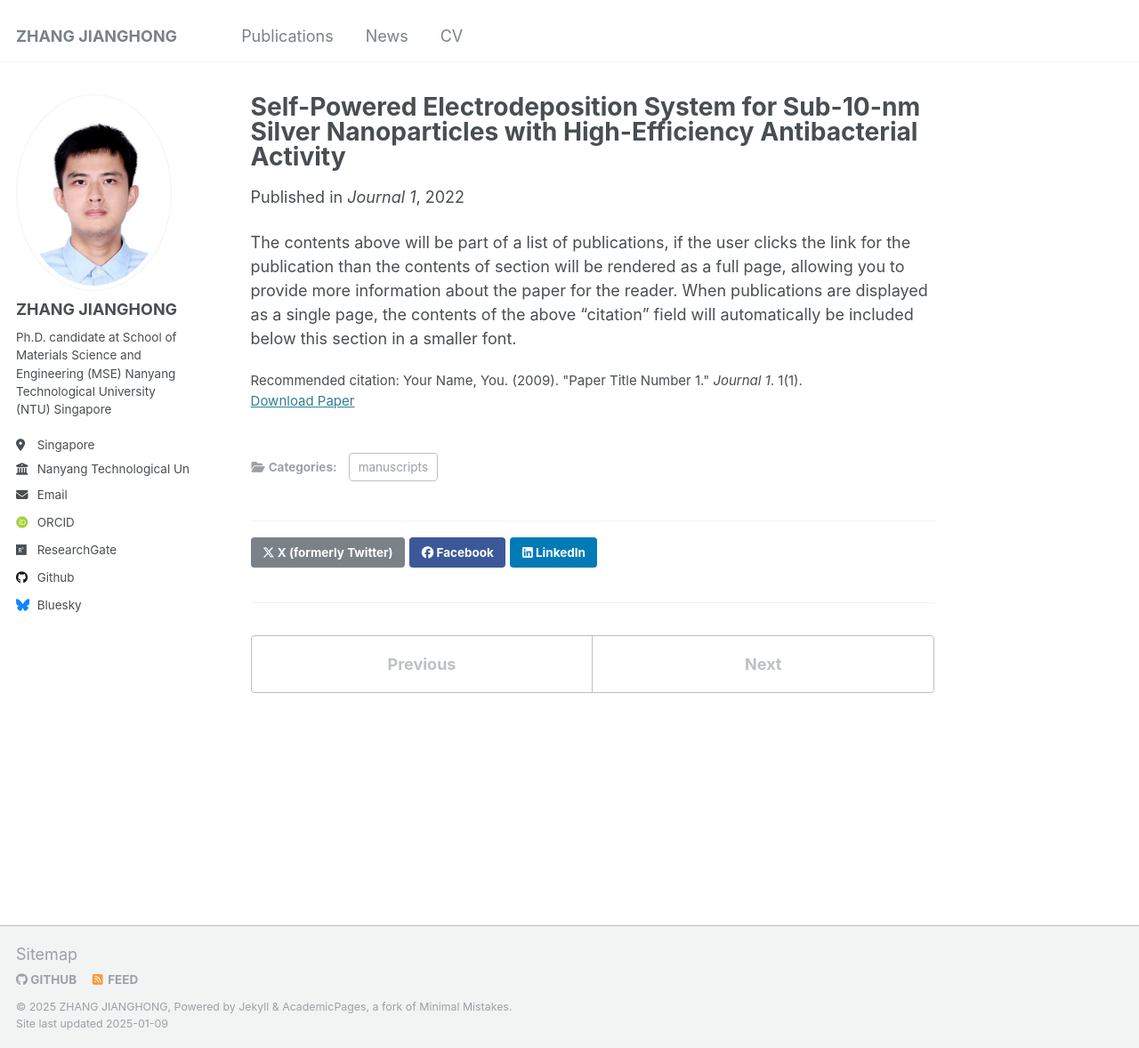
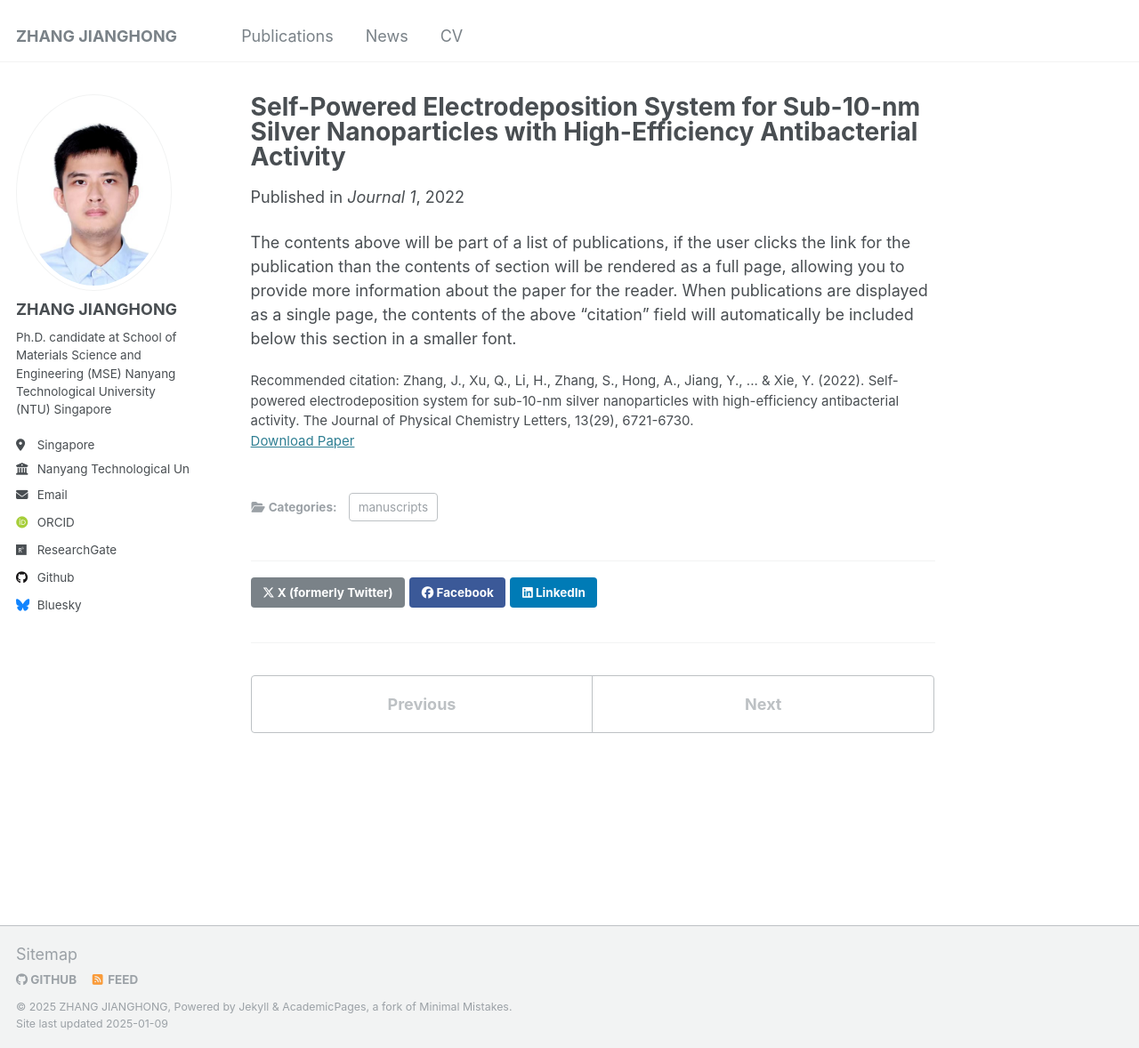
Before and after one commit to zjh990724/zjh990724.github.io, a Jekyll site: the page built from _publications/2022-07-11-paper-title-number-1.md, in a window 1280 px wide and 1178 px high. Shown: the whole window at 89% size. Built offline with Jekyll 4.4.1, drawn with Linux system fonts in a browser that asks for light colours; some web fonts are replaced.

Commit message:
Update and rename 2009-10-01-paper-title-number-1.md to 2022-07-11-paper-title-number-1.md

```diff
--- a/_publications/2009-10-01-paper-title-number-1.md
+++ b/_publications/2022-07-11-paper-title-number-1.md
@@ -6,7 +6,7 @@ permalink: /publication/2022-07-11-paper-title-number-1
 date: 2022-07-11
 venue: 'Journal 1'
 paperurl: 'https://pubs.acs.org/doi/10.1021/acs.jpclett.2c01737'
-citation: 'Your Name, You. (2009). &quot;Paper Title Number 1.&quot; <i>Journal 1</i>. 1(1).'
+citation: 'Zhang, J., Xu, Q., Li, H., Zhang, S., Hong, A., Jiang, Y., ... & Xie, Y. (2022). Self-powered electrodeposition system for sub-10-nm silver nanoparticles with high-efficiency antibacterial activity. The Journal of Physical Chemistry Letters, 13(29), 6721-6730.'
 ---
 
 The contents above will be part of a list of publications, if the user clicks the link for the publication than the contents of section will be rendered as a full page, allowing you to provide more information about the paper for the reader. When publications are displayed as a single page, the contents of the above "citation" field will automatically be included below this section in a smaller font.
```
